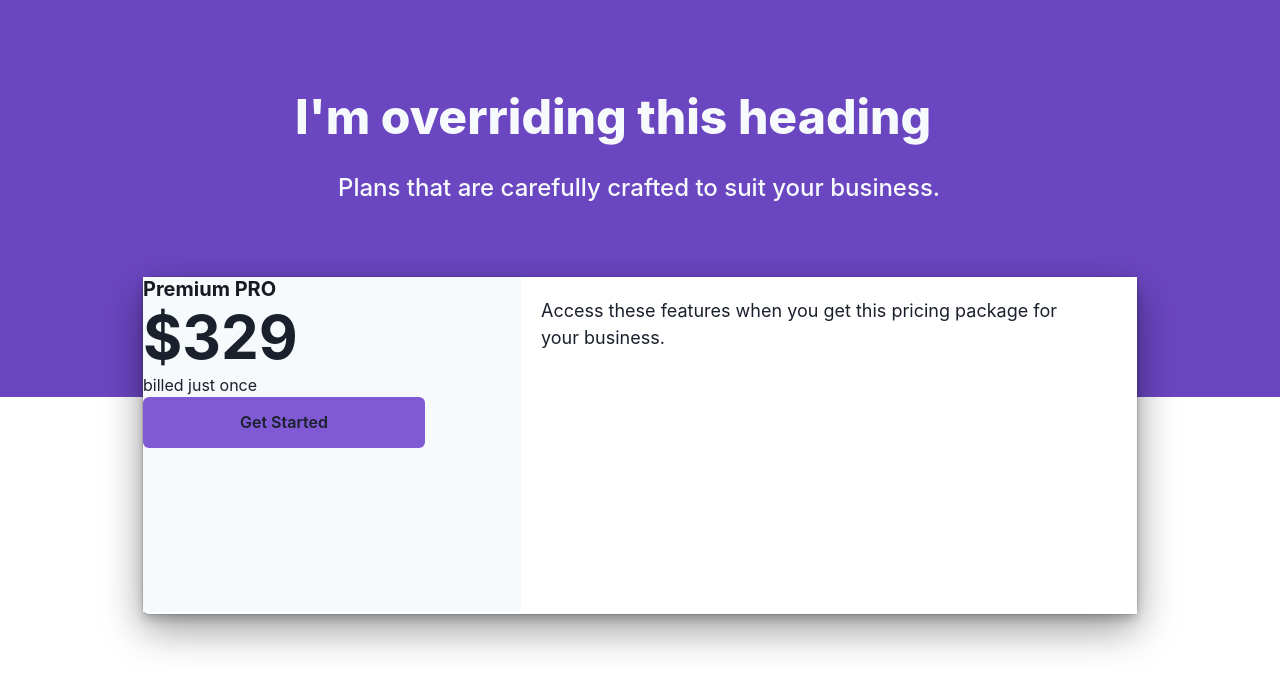
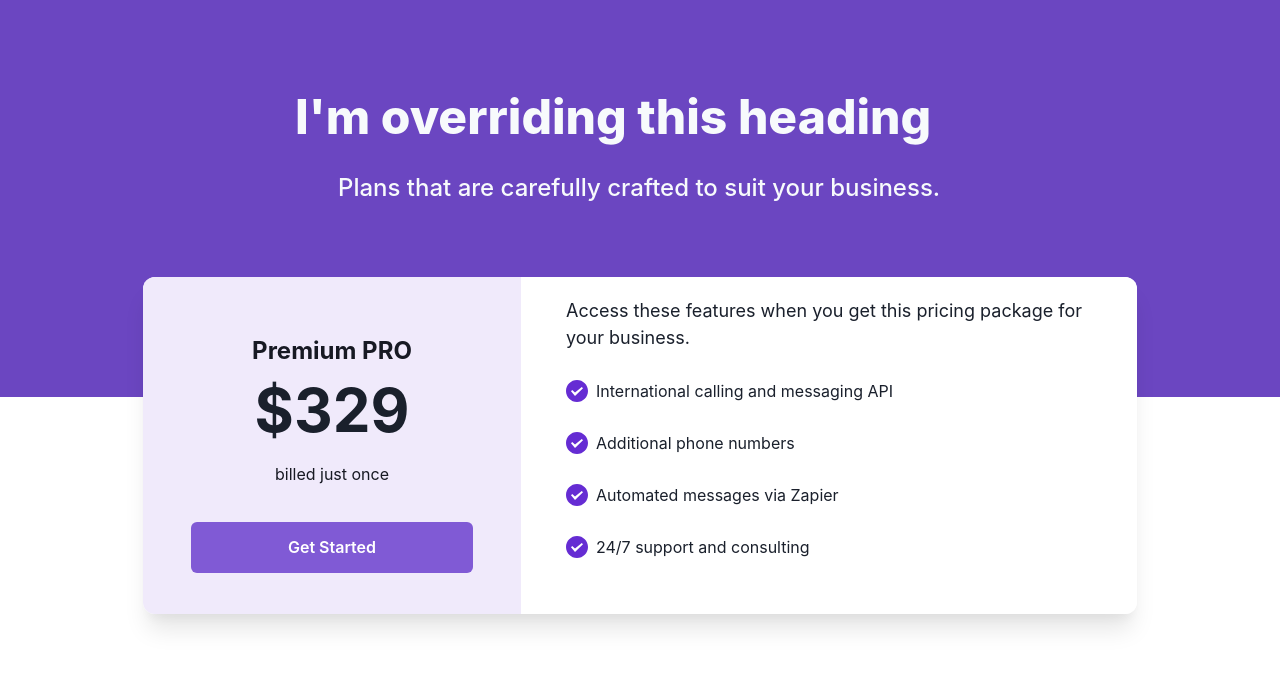
Before and after one commit to syedalirazazaidi/chakra-UI, a React (Create React App) app: page / in a window 1280 px wide. Shown: the top 690 px of the page. Built offline with nearby package versions, Linux system fonts and the light colour scheme.

Commit message:
add card section

```diff
--- a/src/App.js
+++ b/src/App.js
@@ -1,4 +1,3 @@
-import { Box } from '@chakra-ui/react'
 import Card from './pages/card'
 import Header from './pages/header'
 
@@ -6,9 +5,7 @@ function App() {
   return (
     <div>
       <Header />
-      <Box mt="-120px">
-        <Card />
-      </Box>
+      <Card />
     </div>
   )
 }
--- a/src/pages/card.jsx
+++ b/src/pages/card.jsx
@@ -1,25 +1,98 @@
-import { Box, Button, Flex, Heading, Text } from '@chakra-ui/react'
+import {
+  Box,
+  Button,
+  Flex,
+  Heading,
+  HStack,
+  Image,
+  Text,
+  VStack,
+} from '@chakra-ui/react'
 import React from 'react'
+import myicon from '../Icons/icon.svg'
 
 const Card = () => {
   return (
-    <Flex  boxShadow='dark-lg'  rounded='md' bg='white' w="994px" h="337px" m='auto' >
-      <Box w="378px" h="335px" bg="#F7FAFC">
-        <Heading as="h4" size="md" color="#171923">
+    <Flex
+
+
+      bg="white"
+      w="994px"
+      h="337px"
+      m="auto"
+      mt="-120px"
+      borderRadius='12px'
+      overflow='hidden'
+      boxShadow="0px 20px 25px -5px rgba(0, 0, 0, 0.1), 0px 10px 10px -5px rgba(0, 0, 0, 0.04);"
+
+    >
+      <Box w="378px" h="337px" bg="#F0EAFB" p="60px">
+        <VStack textAlign="center">
+          <Heading as="h4" color="#171923" fontSize="24px">
             Premium PRO
           </Heading>
-        <Heading as="h2" fontSize="60px" lineheight="100%">
+          <Heading as="h3" fontSize="60px">
             $329
           </Heading>
-        <Text>billed just once</Text>
-        <Button bg="#805AD5" variant="solid" width="282px" height="51px">
+          <Text color="#171923" w="282px" h="28px" mt="8px">
+            billed just once
+          </Text>
+          <Button colorScheme="purple" w="282px" mt="24px" h="51px">
             Get Started
           </Button>
+        </VStack>
       </Box>
-      <Box bg="#FFFFFF" w="616px" >
-        <Text m='20px' w="520px" h="56px" fontSize='18px' fontWeight='400' lineheigt='28px'>
-        Access these features when you get this pricing package for your business.
+      <Box bg="#FFFFFF" w="616px">
+        <Text
+          m="20px"
+          w="520px"
+          h="56px"
+          fontSize="18px"
+          fontWeight="400"
+          ml="45px"
+        >
+          Access these features when you get this pricing package for your
+          business.
         </Text>
+        <HStack w="532px" h="28px" ml="45px" mr="39px" mt="24px" mb="16px">
+          <Image
+            boxSize="22px"
+            objectFit="cover"
+            src={myicon}
+            alt="Dan Abramov"
+          />
+          <Text>International calling and messaging API</Text>
+        </HStack>
+        <HStack w="532px" h="28px" ml="45px" mr="39px" mt="24px" mb="16px">
+          >
+          <Image
+            boxSize="22px"
+            objectFit="cover"
+            src={myicon}
+            alt="Dan Abramov"
+          />
+          <Text>Additional phone numbers</Text>
+        </HStack>
+        <HStack w="532px" h="28px" ml="45px" mr="39px" mt="24px" mb="16px">
+          >
+          <Image
+            boxSize="22px"
+            objectFit="cover"
+            src={myicon}
+            alt="Dan Abramov"
+          />
+          <Text>Automated messages via Zapier</Text>
+        </HStack>
+        <HStack w="532px" h="28px" ml="45px" mr="39px" mt="24px" mb="16px">
+          >
+          <Image
+            boxSize="22px"
+            objectFit="cover"
+            src={myicon}
+            alt="Dan Abramov"
+          />
+          <Text>24/7 support and consulting</Text>
+        </HStack>
       </Box>
     </Flex>
   )
--- a/src/pages/header.jsx
+++ b/src/pages/header.jsx
@@ -1,6 +1,5 @@
 import { Box, Heading, VStack, Text } from '@chakra-ui/react'
 import React from 'react'
-
 const Header = () => {
   return (
     <Box as="section" bg="#6B46C1" w="100%" h="397px" color="#F7FAFC">
```
Also changed, not shown: src/Icons/icon.svg (added). Lines whose indentation alone changed are shown as unchanged.
